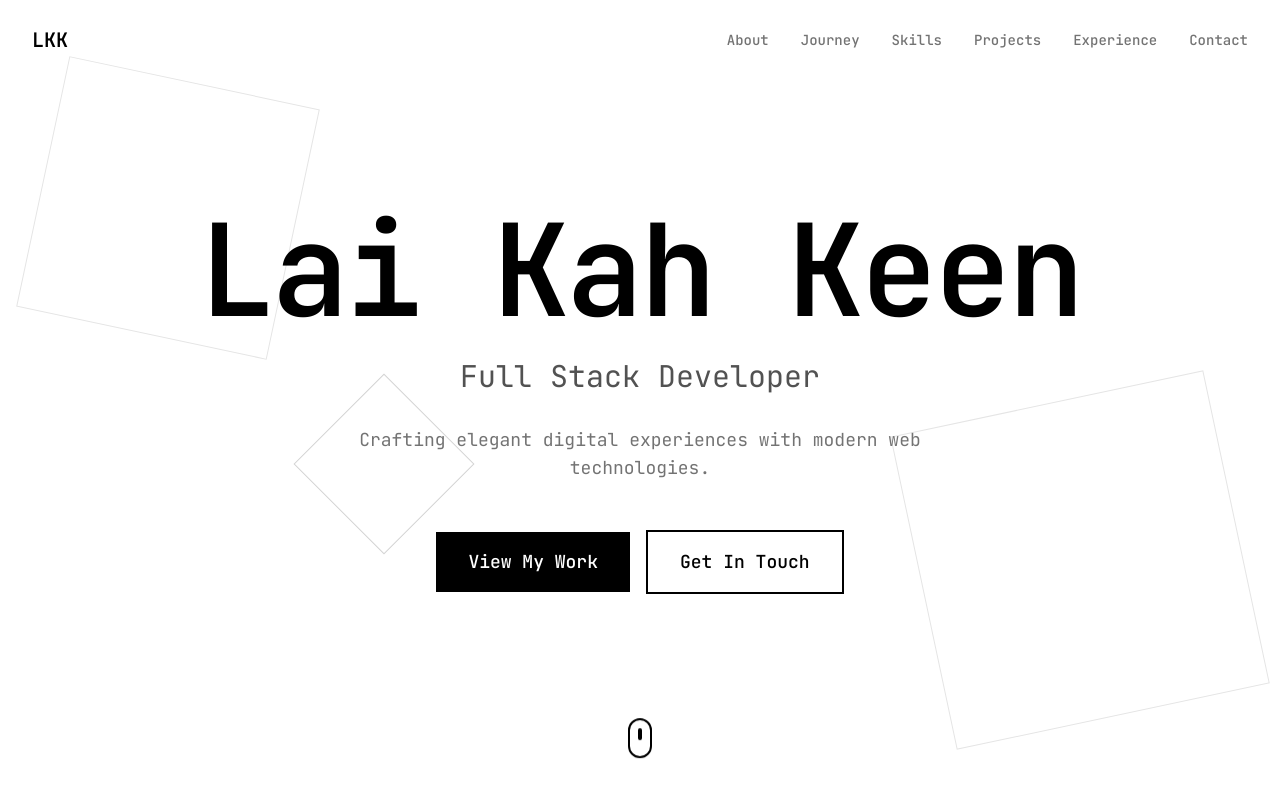
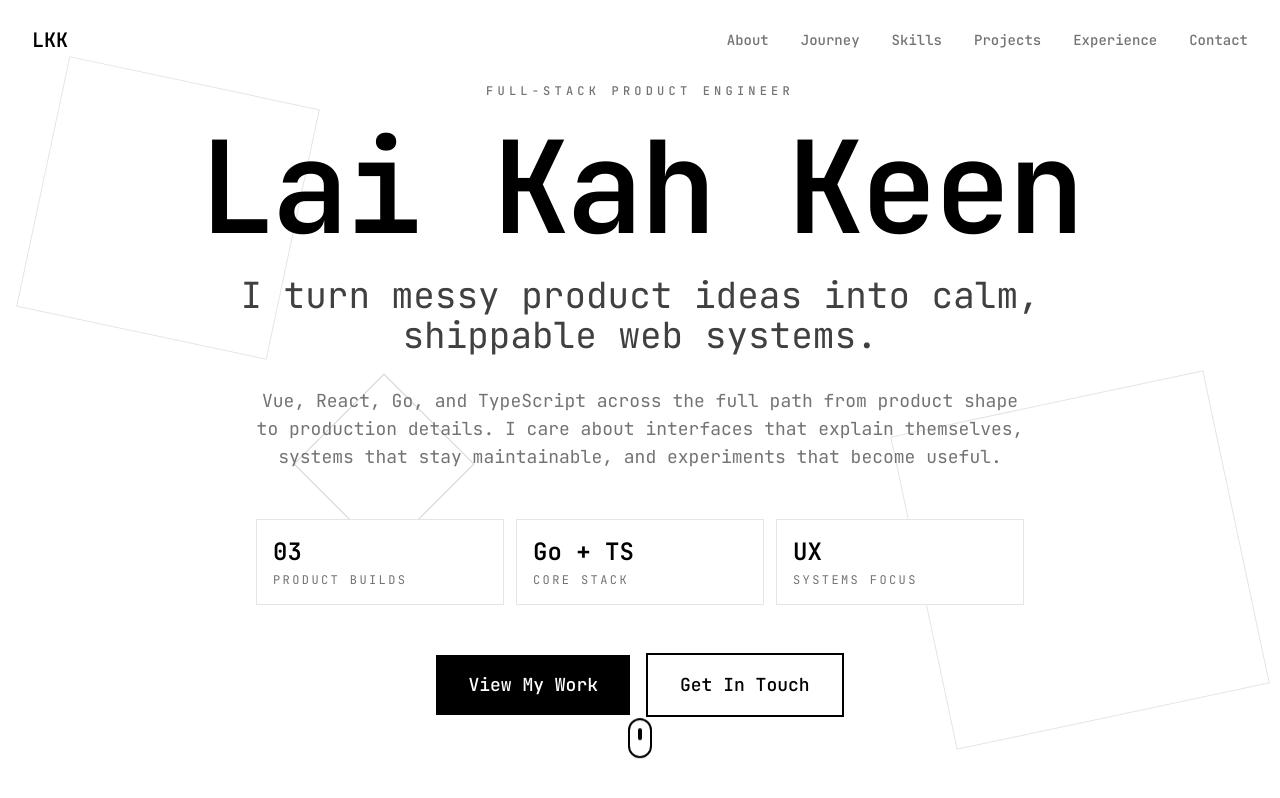
Before and after one commit to laikahkeen/laikahkeen, a Vue app: page / in a window 1280 px wide. Shown: the top 798 px of the page. Built offline with nearby package versions, Linux system fonts and the light colour scheme.

Commit message:
Elevate portfolio project presentation

```diff
--- a/src/components/sections/HeroSection.vue
+++ b/src/components/sections/HeroSection.vue
@@ -10,6 +10,10 @@
     <!-- Main Content -->
     <div class="relative z-10 mx-auto max-w-7xl px-6 text-center lg:px-8">
       <div ref="content">
+        <div ref="eyebrow" class="mb-6 overflow-hidden">
+          <p class="text-xs font-medium uppercase tracking-[0.35em] text-gray-500">Full-stack product engineer</p>
+        </div>
+
         <!-- Animated Name -->
         <div class="mb-6 overflow-hidden">
           <h1 ref="name" class="text-6xl font-bold tracking-tight md:text-8xl lg:text-9xl">Lai Kah Keen</h1>
@@ -17,14 +21,35 @@
 
         <!-- Tagline -->
         <div class="mb-8 overflow-hidden">
-          <p ref="tagline" class="text-xl font-light text-gray-600 md:text-2xl lg:text-3xl">Full Stack Developer</p>
+          <p
+            ref="tagline"
+            class="mx-auto max-w-4xl text-xl font-light leading-tight text-gray-700 md:text-3xl lg:text-4xl"
+          >
+            I turn messy product ideas into calm, shippable web systems.
+          </p>
         </div>
 
         <!-- Description -->
         <div class="mb-12 overflow-hidden">
-          <p ref="description" class="mx-auto max-w-2xl text-base text-gray-500 md:text-lg">
-            Crafting elegant digital experiences with modern web technologies.
+          <p ref="description" class="mx-auto max-w-3xl text-base leading-8 text-gray-500 md:text-lg">
+            Vue, React, Go, and TypeScript across the full path from product shape to production details. I care about
+            interfaces that explain themselves, systems that stay maintainable, and experiments that become useful.
           </p>
+        </div>
+
+        <div ref="metrics" class="mx-auto mb-12 grid max-w-3xl grid-cols-1 gap-3 text-left sm:grid-cols-3">
+          <div class="border border-gray-200 bg-white/80 p-4 backdrop-blur">
+            <p class="text-2xl font-semibold">03</p>
+            <p class="mt-1 text-xs uppercase tracking-[0.2em] text-gray-500">Product builds</p>
+          </div>
+          <div class="border border-gray-200 bg-white/80 p-4 backdrop-blur">
+            <p class="text-2xl font-semibold">Go + TS</p>
+            <p class="mt-1 text-xs uppercase tracking-[0.2em] text-gray-500">Core stack</p>
+          </div>
+          <div class="border border-gray-200 bg-white/80 p-4 backdrop-blur">
+            <p class="text-2xl font-semibold">UX</p>
+            <p class="mt-1 text-xs uppercase tracking-[0.2em] text-gray-500">Systems focus</p>
+          </div>
         </div>
 
         <!-- CTA Buttons -->
@@ -51,8 +76,10 @@ import Button from '../ui/Button.vue';
 import { useMouseParallax } from '../../composables/useParallax';
 
 const name = ref<HTMLElement | null>(null);
+const eyebrow = ref<HTMLElement | null>(null);
 const tagline = ref<HTMLElement | null>(null);
 const description = ref<HTMLElement | null>(null);
+const metrics = ref<HTMLElement | null>(null);
 const cta = ref<HTMLElement | null>(null);
 const scrollIndicator = ref<HTMLElement | null>(null);
 const shape1 = ref<HTMLElement | null>(null);
@@ -76,12 +103,22 @@ onMounted(() => {
   // Hero entrance animation
   const tl = gsap.timeline();
 
-  tl.from(name.value, {
-    y: 100,
+  tl.from(eyebrow.value, {
+    y: 30,
     opacity: 0,
-    duration: 1,
-    ease: 'power4.out',
+    duration: 0.7,
+    ease: 'power3.out',
   })
+    .from(
+      name.value,
+      {
+        y: 100,
+        opacity: 0,
+        duration: 1,
+        ease: 'power4.out',
+      },
+      '-=0.35'
+    )
     .from(
       tagline.value,
       {
@@ -101,6 +138,17 @@ onMounted(() => {
         ease: 'power3.out',
       },
       '-=0.4'
+    )
+    .from(
+      metrics.value?.children || [],
+      {
+        y: 24,
+        opacity: 0,
+        duration: 0.7,
+        stagger: 0.08,
+        ease: 'power3.out',
+      },
+      '-=0.35'
     )
     .from(
       cta.value,
--- a/src/components/sections/ProjectsSection.vue
+++ b/src/components/sections/ProjectsSection.vue
@@ -2,13 +2,19 @@
   <section id="projects" class="bg-black py-24 text-white">
     <div class="mx-auto max-w-7xl px-6 lg:px-8">
       <!-- Section Header -->
-      <div ref="header" class="mb-16 text-center">
-        <h2 class="mb-4 text-4xl font-bold md:text-5xl">Projects</h2>
-        <p class="mx-auto max-w-2xl text-lg text-gray-400">Current work first, with previous projects kept as archive</p>
+      <div ref="header" class="mb-16 grid gap-6 md:grid-cols-[0.75fr_1fr] md:items-end">
+        <div>
+          <p class="mb-4 text-xs font-medium uppercase tracking-[0.3em] text-gray-500">Selected work</p>
+          <h2 class="text-4xl font-bold md:text-5xl">Projects with product context</h2>
+        </div>
+        <p class="max-w-2xl text-base leading-8 text-gray-400 md:justify-self-end">
+          A tighter look at the problem, approach, and engineering role behind each build. Current work stays first;
+          archived projects remain visible as evidence of range and iteration.
+        </p>
       </div>
 
       <!-- Projects Grid -->
-      <div ref="projectRefs" class="grid gap-8 md:grid-cols-2 lg:grid-cols-2">
+      <div ref="projectRefs" class="grid gap-8">
         <ProjectCard v-for="project in projects" :key="project.id" :project="project" />
       </div>
 
--- a/src/components/ui/ProjectCard.vue
+++ b/src/components/ui/ProjectCard.vue
@@ -1,9 +1,9 @@
 <template>
   <div
-    class="group relative overflow-hidden border border-gray-200 bg-white transition-all duration-300 hover:-translate-y-2 hover:shadow-2xl"
+    class="group relative grid overflow-hidden border border-gray-800 bg-white transition-all duration-300 hover:-translate-y-1 hover:shadow-2xl lg:grid-cols-[0.9fr_1.1fr]"
   >
     <!-- Image -->
-    <div class="relative h-64 overflow-hidden bg-gray-100">
+    <div class="relative min-h-72 overflow-hidden bg-gray-100">
       <img
         v-if="project.image"
         :src="project.image"
@@ -31,13 +31,35 @@
     </div>
 
     <!-- Content -->
-    <div class="p-6">
-      <h3 class="mb-2 text-xl font-semibold text-gray-400 transition-colors group-hover:text-gray-600">
+    <div class="flex flex-col p-6 md:p-8">
+      <div class="mb-5 flex flex-wrap items-center gap-3">
+        <p class="text-xs font-medium uppercase tracking-[0.25em] text-gray-500">
+          {{ project.status === 'active' ? 'Current build' : 'Archived study' }}
+        </p>
+        <span class="h-px flex-1 bg-gray-200"></span>
+      </div>
+
+      <h3 class="mb-3 text-2xl font-semibold text-black transition-colors group-hover:text-gray-700 md:text-3xl">
         {{ project.title }}
       </h3>
-      <p class="mb-4 line-clamp-3 text-sm text-gray-600">
+      <p class="mb-6 text-sm leading-7 text-gray-600 md:text-base">
         {{ project.description }}
       </p>
+
+      <dl class="mb-6 grid gap-4 border-y border-gray-200 py-5">
+        <div>
+          <dt class="text-xs font-medium uppercase tracking-[0.2em] text-gray-400">Problem</dt>
+          <dd class="mt-2 text-sm leading-6 text-gray-700">{{ project.problem }}</dd>
+        </div>
+        <div>
+          <dt class="text-xs font-medium uppercase tracking-[0.2em] text-gray-400">Approach</dt>
+          <dd class="mt-2 text-sm leading-6 text-gray-700">{{ project.solution }}</dd>
+        </div>
+        <div>
+          <dt class="text-xs font-medium uppercase tracking-[0.2em] text-gray-400">Signal</dt>
+          <dd class="mt-2 text-sm leading-6 text-gray-700">{{ project.impact }}</dd>
+        </div>
+      </dl>
 
       <!-- Tags -->
       <div class="mb-4 flex flex-wrap gap-2">
@@ -50,8 +72,10 @@
         </span>
       </div>
 
+      <p class="mb-5 text-xs uppercase tracking-[0.18em] text-gray-500">{{ project.role }}</p>
+
       <!-- Links -->
-      <div class="flex gap-4">
+      <div class="mt-auto flex gap-4">
         <a
           v-if="project.liveUrl"
           :href="project.liveUrl"
--- a/src/data/projects.ts
+++ b/src/data/projects.ts
@@ -4,9 +4,17 @@ export const projects: Project[] = [
   {
     id: 1,
     title: 'propbook',
-    description: 'A property-focused product concept and booking workflow built around real-world rental operations.',
+    description:
+      'A full-stack property investment tracker for Malaysian investors, built around an event-sourced Go financial engine and a Next.js AI chat web app.',
+    problem:
+      'Property investors often mix up whether a property is a good deal with what their own money is actually earning after cashback, paydowns, rent, expenses, and opportunity cost.',
+    solution:
+      'Built a Go MCP server with SQLite event sourcing, per-user isolation, financial replay, dual Deal IRR and Money IRR views, scenario comparison, timeline tools, and a Next.js frontend for AI chat, auth, usage gating, billing, and rich tool visualizations.',
+    impact:
+      'Turns sparse property events into dashboards, cashflow timelines, break-even dates, IRR analysis, and what-if comparisons for a live multi-user web product.',
+    role: 'Full-stack product engineering, Go financial engine, MCP tools, AI chat UX, billing',
     image: '/images/propbook.png',
-    tags: ['Next.js', 'Golang', 'Typescript'],
+    tags: ['Go', 'MCP', 'SQLite', 'Next.js', 'TypeScript', 'Stripe'],
     liveUrl: 'https://propbook.laikahkeen.com',
     featured: true,
     status: 'active',
@@ -14,9 +22,16 @@ export const projects: Project[] = [
   {
     id: 2,
     title: 'batch.video',
-    description: 'A video processing platform featuring batch processing of videos.',
+    description:
+      'A video processing experiment focused on batch workflows, FFmpeg integration, and 360-degree video handling.',
+    problem:
+      'Video editing and processing tasks can become repetitive when clips need the same transformations, exports, or workflow steps applied consistently.',
+    solution: 'Built a Vite and React workflow that wraps FFmpeg-style processing into a direct batch interface.',
+    impact:
+      'Explored how a React, TypeScript, Tailwind, Electron, Zustand, and FFmpeg-based interface could make media processing more repeatable.',
+    role: 'Frontend product build, FFmpeg workflow integration',
     image: '/images/batchvideo.png',
-    tags: ['React', 'Vite', 'TypeScript', 'FFmpeg'],
+    tags: ['React', 'Vite', 'TypeScript', 'FFmpeg', 'Electron'],
     liveUrl: 'https://batchvideo.laikahkeen.com',
     githubUrl: 'https://github.com/laikahkeen/batchvideo',
     featured: false,
@@ -26,9 +41,16 @@ export const projects: Project[] = [
     id: 3,
     title: 'ideahook',
     description:
-      'A SaaS tool that transforms Reddit conversations into validated content hook ideas using LLM analysis.',
+      'A SaaS tool for turning real Reddit conversations into validated hook ideas for solopreneurs and content creators.',
+    problem:
+      'Solopreneurs need content ideas that come from real audience language instead of generic brainstorming or unsupported guesses.',
+    solution:
+      'Built a React, TypeScript, Vite, Tailwind, Go, Chi, Redis, Stripe, and multi-provider LLM workflow that scrapes Reddit JSON endpoints and processes results in background jobs.',
+    impact:
+      'Packages Reddit posts and comments into hook ideas with a paid download path, Redis caching, rate limits, and Stripe checkout support.',
+    role: 'Full-stack SaaS build, Reddit scraping, LLM workflow, payments integration',
     image: '/images/ideahook.png',
-    tags: ['React', 'TypeScript', 'Go', 'Redis', 'Stripe'],
+    tags: ['React', 'TypeScript', 'Go', 'Redis', 'Stripe', 'LLM'],
     liveUrl: 'https://ideahook.laikahkeen.com',
     featured: false,
     status: 'archived',
--- a/src/types/index.ts
+++ b/src/types/index.ts
@@ -16,6 +16,10 @@ export interface Project {
   id: number;
   title: string;
   description: string;
+  problem: string;
+  solution: string;
+  impact: string;
+  role: string;
   image: string;
   tags: string[];
   liveUrl: string;
```
